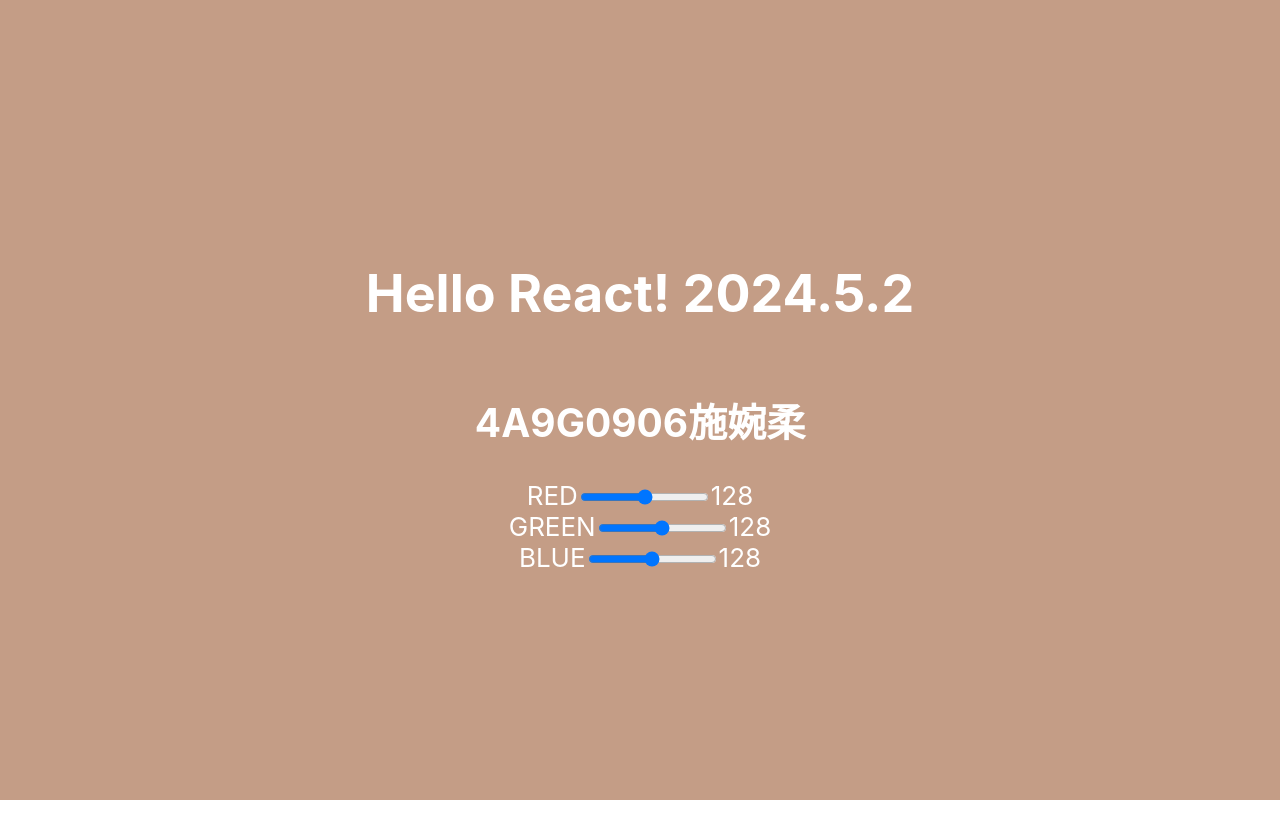
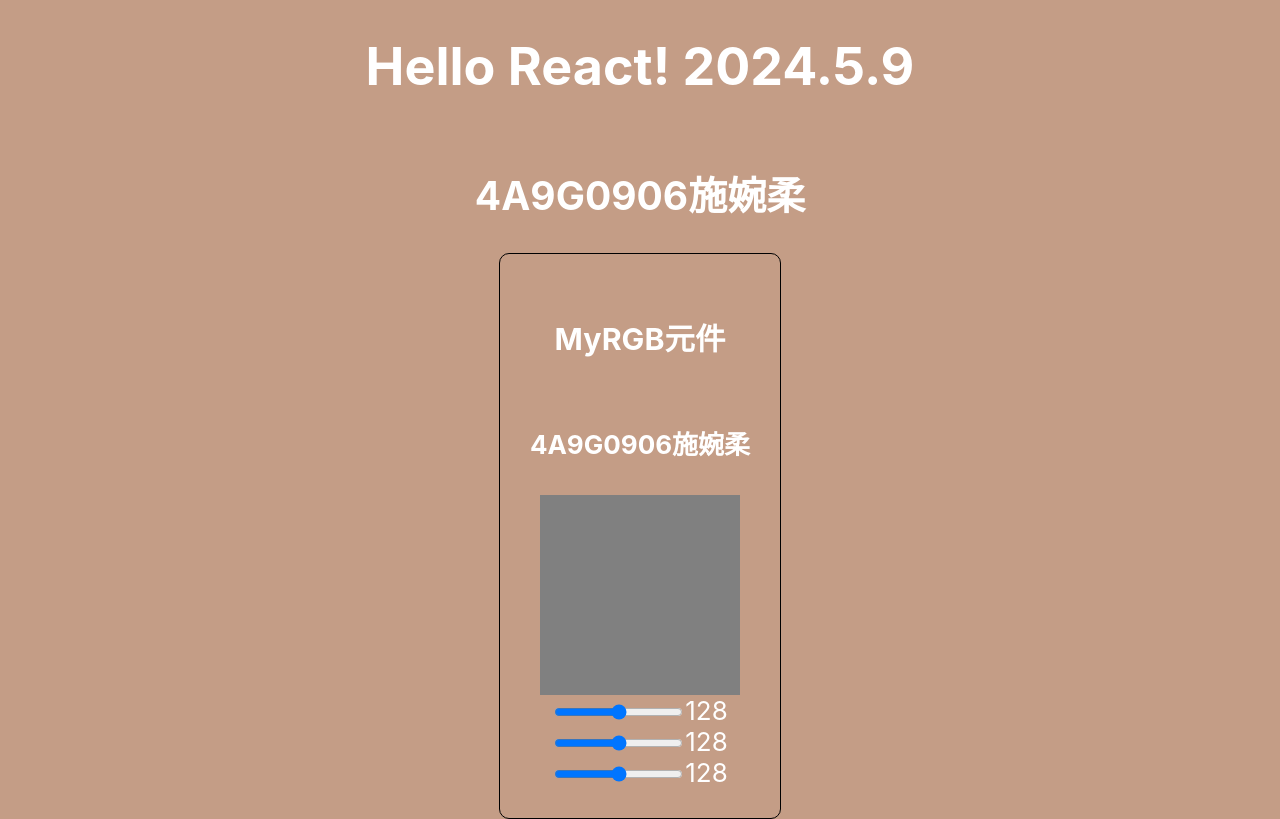
Before and after one commit to 0208Lucy/my-app, a React (Create React App) app: page / in a window 1280 px wide. Built offline with nearby package versions, Linux system fonts and the light colour scheme.

Commit message:
add MyRGBPanel element

```diff
--- a/src/App.js
+++ b/src/App.js
@@ -1,15 +1,13 @@
 import './App.css';
-import MySlider from './components/MySlider';
+import MyRGBPanel from './components/MyRGBPanel';
 
 function App() {
   return (
     <div className="App">
       <header className="App-header">
-        <h1>Hello React! 2024.5.2</h1>
+        <h1>Hello React! 2024.5.9</h1>
         <h2>4A9G0906施婉柔</h2>
-        <MySlider color="RED"/>
-        <MySlider color="GREEN"/>
-        <MySlider color="BLUE"/>
+        <MyRGBPanel />
       </header>
     </div>
   );
--- /dev/null
+++ b/src/components/MyRGBPanel.js
@@ -0,0 +1,44 @@
+import React from "react";
+import MySlider from "./MySlider";
+import { useState } from "react";
+
+function MyRGBPanel() {
+  const panelCSS = {
+    display: "flex",
+    flexDirection: "column",
+    border: "1px solid black",
+    borderRadius: "10px",
+    padding: "30px",
+    alignItems: "center",
+    margin: "auto",
+    justifyContent: "center",
+  };
+  const [r, setR] = useState(128);
+  const [g, setG] = useState(128);
+  const [b, setB] = useState(128);
+
+  const updateR = (c) => setR(c);
+  const updateG = (c) => setG(c);
+  const updateB = (c) => setB(c);
+
+  return (
+    <>
+      <div style={panelCSS}>
+        <h3>MyRGB元件</h3>
+        <h4>4A9G0906施婉柔</h4>
+        <div
+          style={{
+            backgroundColor: `rgb(${r}, ${g}, ${b})`,
+            width: "200px",
+            height: "200px",
+          }}
+        />
+        <MySlider label="RED" onChange={updateR} />
+        <MySlider label="GREEN" onChange={updateG} />
+        <MySlider label="BLUE" onChange={updateB} />
+      </div>
+    </>
+  );
+}
+
+export default MyRGBPanel;
--- a/src/components/MySlider.js
+++ b/src/components/MySlider.js
@@ -1,20 +1,23 @@
 import { useState } from "react";
 
-function MySlider(props) {
+function MySlider({ lable, onChange }) {
   const [value, setValue] = useState(128);
-    const handleChange = (e) => {
+  const handleSliderChange = (e) => {
     setValue(e.target.value);
+    if (onChange) {
+      onChange(e.target.value);
+    }
   };
   return (
     <div>
-            <span>{props.color}</span>
+      <span>{lable}</span>
       <input
         type="range"
         width="200"
         min="0"
         max="255"
         value={value}
-                onChange={handleChange}
+        onChange={handleSliderChange}
       />
       <span>{value}</span>
     </div>
```
Lines whose indentation alone changed are shown as unchanged.
